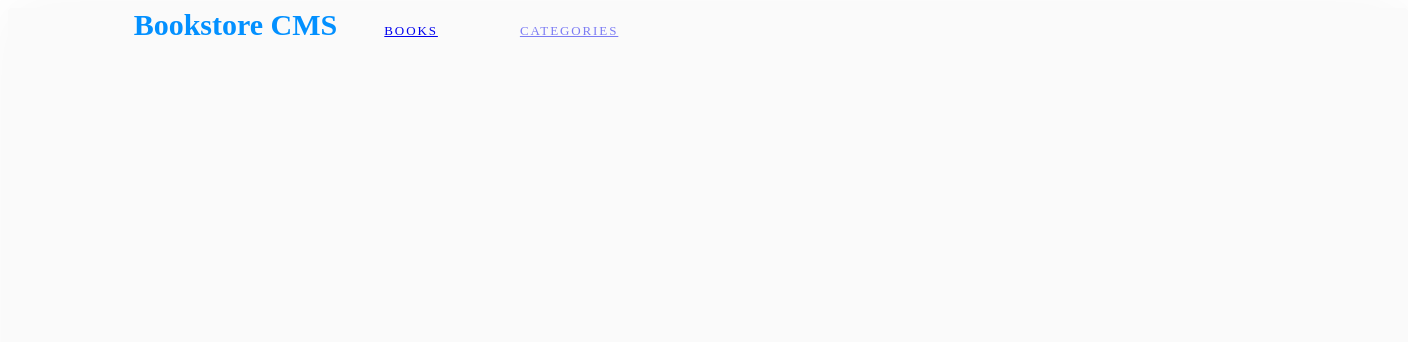
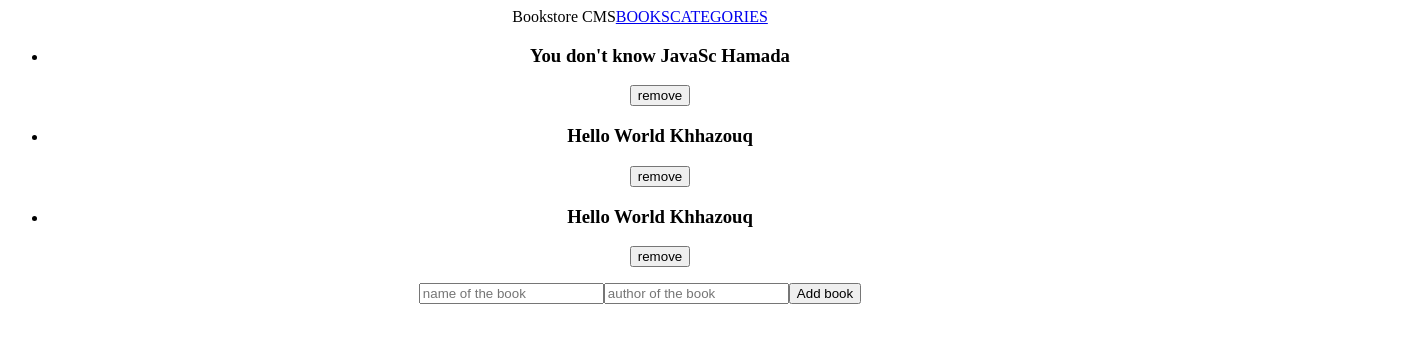
Before and after one commit to ahmedadel56/Book-Store, a React (Create React App) app: page / in a window 1280 px wide. Shown: the top 342 px of the page, 1408 px wide, since content can reach past the window. Built offline with nearby package versions, Linux system fonts and the light colour scheme.

Commit message:
Add Book list and the Form of Adding new book

```diff
--- a/src/components-style/Nav.css
+++ b/src/components-style/Nav.css
@@ -8,53 +8,3 @@
   --azure: #0290ff;
   --black-Two: #121212;
 }
-
-.panel-bg {
-  width: 87.5rem;
-  height: 68.563rem;
-  margin: 0 2.5rem 4.063rem 0;
-  padding: 0 0 49.625rem;
-  border-radius: 4px;
-  box-shadow: 0 0 60px 0 var(--black-5);
-  background-color: #fafafa;
-}
-
-.Bookstore-CMS {
-  width: 15rem;
-  height: 2.313rem;
-  margin: 0.375rem 2.938rem 0.125rem 0;
-  font-size: 1.875rem;
-  font-weight: bold;
-  font-stretch: normal;
-  font-style: normal;
-  line-height: normal;
-  letter-spacing: normal;
-  color: var(--azure);
-}
-
-.BOOKS {
-  width: 3.688rem;
-  height: 1rem;
-  margin: 1.125rem 2.563rem 0.688rem 0;
-  font-size: 0.813rem;
-  font-weight: normal;
-  font-stretch: normal;
-  font-style: normal;
-  line-height: normal;
-  letter-spacing: 1.9px;
-  color: var(--black-two);
-}
-
-.CATEGORIES {
-  width: 6.563rem;
-  height: 1rem;
-  margin: 1.125rem 41.5rem 0.688rem 2.563rem;
-  opacity: 0.5;
-  font-size: 0.813rem;
-  font-weight: normal;
-  font-stretch: normal;
-  font-style: normal;
-  line-height: normal;
-  letter-spacing: 1.9px;
-  color: var(--black-two);
-}
--- /dev/null
+++ b/src/components/Book.js
@@ -0,0 +1,17 @@
+import React from 'react';
+
+const Book = (props) => {
+  const { title, author } = props;
+  return (
+    <li>
+      <h3>
+        {title}
+        {' '}
+        {author}
+      </h3>
+      <button type="button"> remove</button>
+    </li>
+  );
+};
+
+export default Book;
--- /dev/null
+++ b/src/components/BookList.js
@@ -0,0 +1,11 @@
+import React from 'react';
+import Book from './Book';
+
+const BookList = () => (
+  <ul>
+    <Book title="You don't know JavaSc" author="Hamada" />
+    <Book title="Hello World" author="Khhazouq" />
+    <Book title="Hello World" author="Khhazouq" />
+  </ul>
+);
+export default BookList;
--- a/src/components/Books.js
+++ b/src/components/Books.js
@@ -1,7 +1,11 @@
 import React from 'react';
+import BookList from './BookList';
+import InserBook from './InserBook';
 
-export default function Books() {
-  return (
-    <div />
-  );
-}
+const Books = () => (
+  <div>
+    <BookList />
+    <InserBook />
+  </div>
+);
+export default Books;
--- a/src/components/Categories.js
+++ b/src/components/Categories.js
@@ -2,6 +2,6 @@ import React from 'react';
 
 export default function Categories() {
   return (
-    <div />
+    <h1>Under construction...</h1>
   );
 }
--- /dev/null
+++ b/src/components/InserBook.js
@@ -0,0 +1,10 @@
+import React from 'react';
+
+const InserBook = () => (
+  <form>
+    <input placeholder="name of the book" />
+    <input placeholder="author of the book" />
+    <button type="submit">Add book</button>
+  </form>
+);
+export default InserBook;
```
Also changed, not shown: .eslintrc.json.
